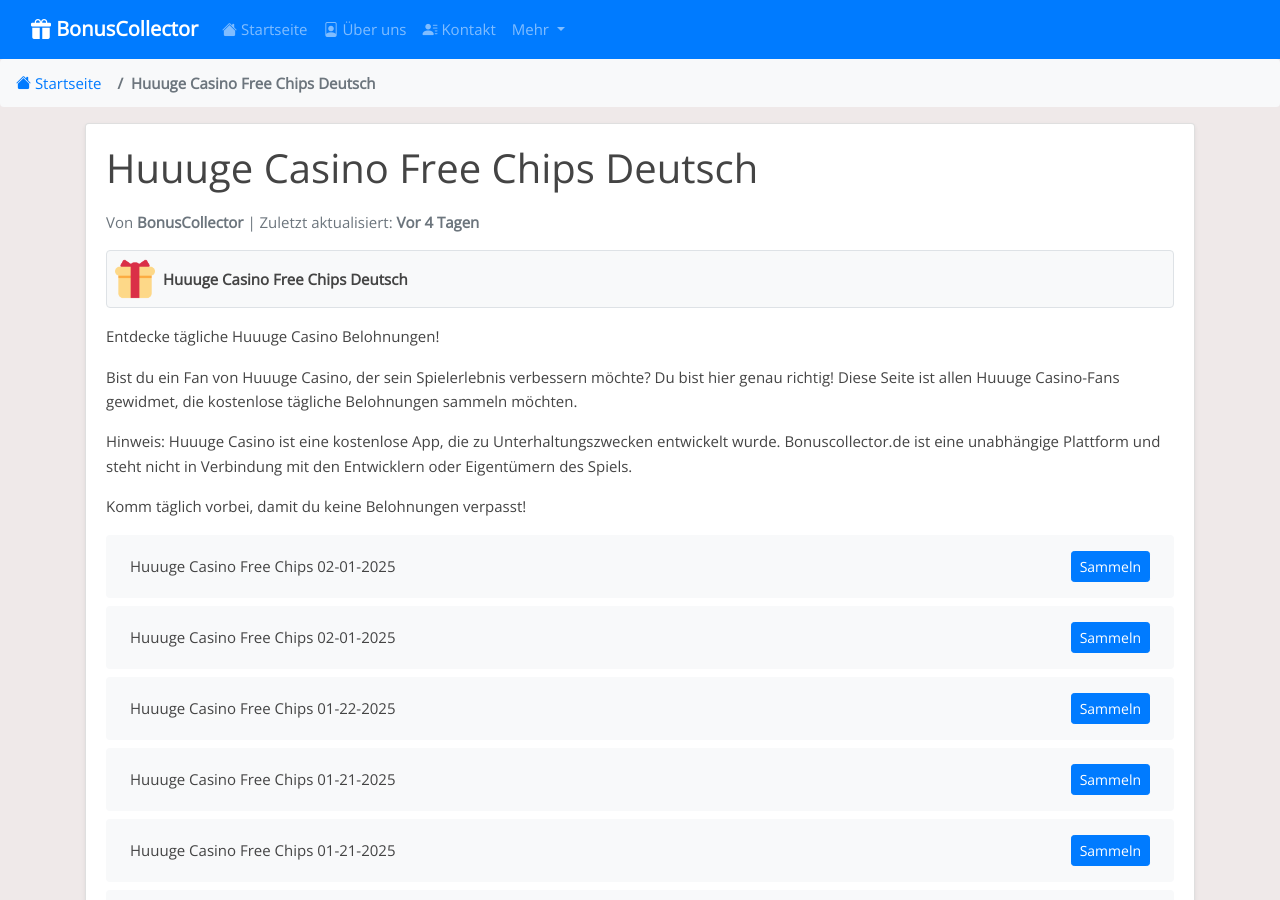
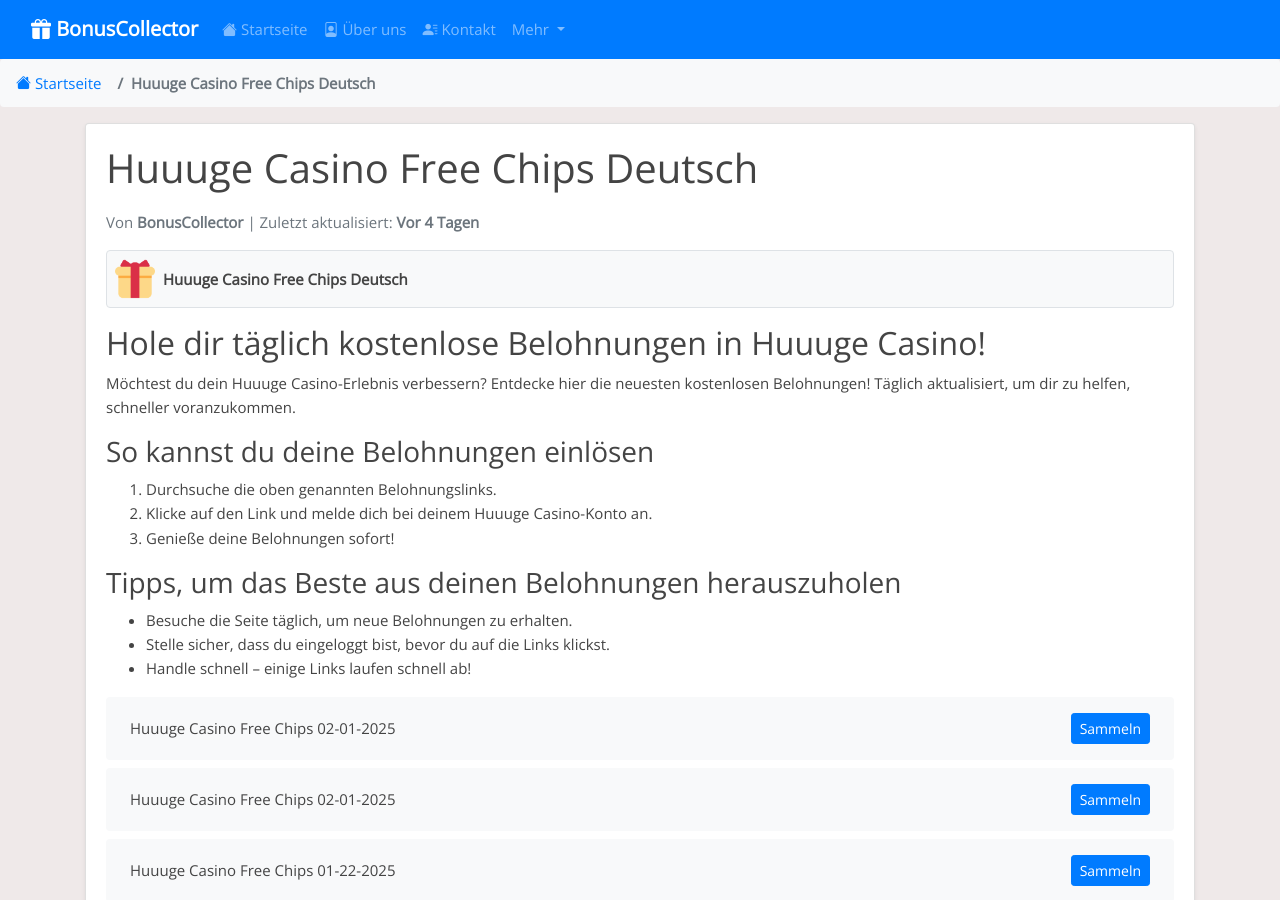
Before and after one commit to Prollad99/bs-de, a Jekyll site: the page built from _posts/2025-01-19-huuuge-casino.md, in a window 1280 px wide and 900 px high. Built offline with Jekyll 4.4.1, drawn with Linux system fonts in a browser that asks for light colours; some of the changed text lies outside the part shown.

Commit message:
Aktualisiere huuuge-casino-Belohnungslinks, Inhalte und Änderungsdatum

```diff
--- a/_includes/huuuge-casino_footer.html
+++ b/_includes/huuuge-casino_footer.html
@@ -1,22 +1,7 @@
-### So beanspruchst du deine Huuuge Casino Belohnungen
+<h3>Warum du unsere Huuuge Casino-Updates folgen solltest</h3>
 
+<p>Wir bieten täglich die neuesten Belohnungslinks aus offiziellen Huuuge Casino-Aktionen. So bleibst du immer auf dem neuesten Stand. Speichere diese Seite für schnellen Zugriff.</p>
 
-1. Durchsuche die obigen Belohnungslinks und wähle die aus, die du beanspruchen möchtest.
+<h4>Hinweis:</h4>
 
-2. Klicke auf einen Link, um zur Huuuge Casino-App oder -Website weitergeleitet zu werden.
-
-3. Melde dich an deinem Konto an, falls du dazu aufgefordert wirst.
-
-4. Deine Belohnung (kostenlose Spins, Münzen, Chips oder Boni) wird deinem Konto hinzugefügt.
-
-
-**Tipps zum Beanspruchen von Belohnungen:**
-
-- Stelle sicher, dass du in deinem Huuuge Casino-Konto angemeldet bist, bevor du auf die Links klickst.
-
-- Die meisten Links können nur einmal beansprucht werden. Schaue also täglich für neue vorbei.
-
-- Wenn ein Link nicht funktioniert, ist er möglicherweise abgelaufen. Beanspruche deine Belohnungen so schnell wie möglich.
-
-
-Viel Spaß beim Sammeln deiner Belohnungen und beim Spielen von Huuuge Casino!
+<p>Diese Seite ist nicht mit den offiziellen Entwicklern von Huuuge Casino verbunden. Alle Belohnungen stammen aus öffentlichen Quellen.</p>
--- a/_includes/huuuge-casino_post.html
+++ b/_includes/huuuge-casino_post.html
@@ -1,10 +1,27 @@
-Entdecke tägliche Huuuge Casino Belohnungen!
+<h2>Hole dir täglich kostenlose Belohnungen in Huuuge Casino!</h2>
 
+<p>Möchtest du dein Huuuge Casino-Erlebnis verbessern? Entdecke hier die neuesten kostenlosen Belohnungen! Täglich aktualisiert, um dir zu helfen, schneller voranzukommen.</p>
 
-Bist du ein Fan von Huuuge Casino, der sein Spielerlebnis verbessern möchte? Du bist hier genau richtig! Diese Seite ist allen Huuuge Casino-Fans gewidmet, die kostenlose tägliche Belohnungen sammeln möchten.
+<h3>So kannst du deine Belohnungen einlösen</h3>
 
+<ol>
 
-Hinweis: Huuuge Casino ist eine kostenlose App, die zu Unterhaltungszwecken entwickelt wurde. Bonuscollector.de ist eine unabhängige Plattform und steht nicht in Verbindung mit den Entwicklern oder Eigentümern des Spiels.
+  <li>Durchsuche die oben genannten Belohnungslinks.</li>
 
+  <li>Klicke auf den Link und melde dich bei deinem Huuuge Casino-Konto an.</li>
 
-Komm täglich vorbei, damit du keine Belohnungen verpasst!
+  <li>Genieße deine Belohnungen sofort!</li>
+
+</ol>
+
+<h3>Tipps, um das Beste aus deinen Belohnungen herauszuholen</h3>
+
+<ul>
+
+  <li>Besuche die Seite täglich, um neue Belohnungen zu erhalten.</li>
+
+  <li>Stelle sicher, dass du eingeloggt bist, bevor du auf die Links klickst.</li>
+
+  <li>Handle schnell – einige Links laufen schnell ab!</li>
+
+</ul>
```
